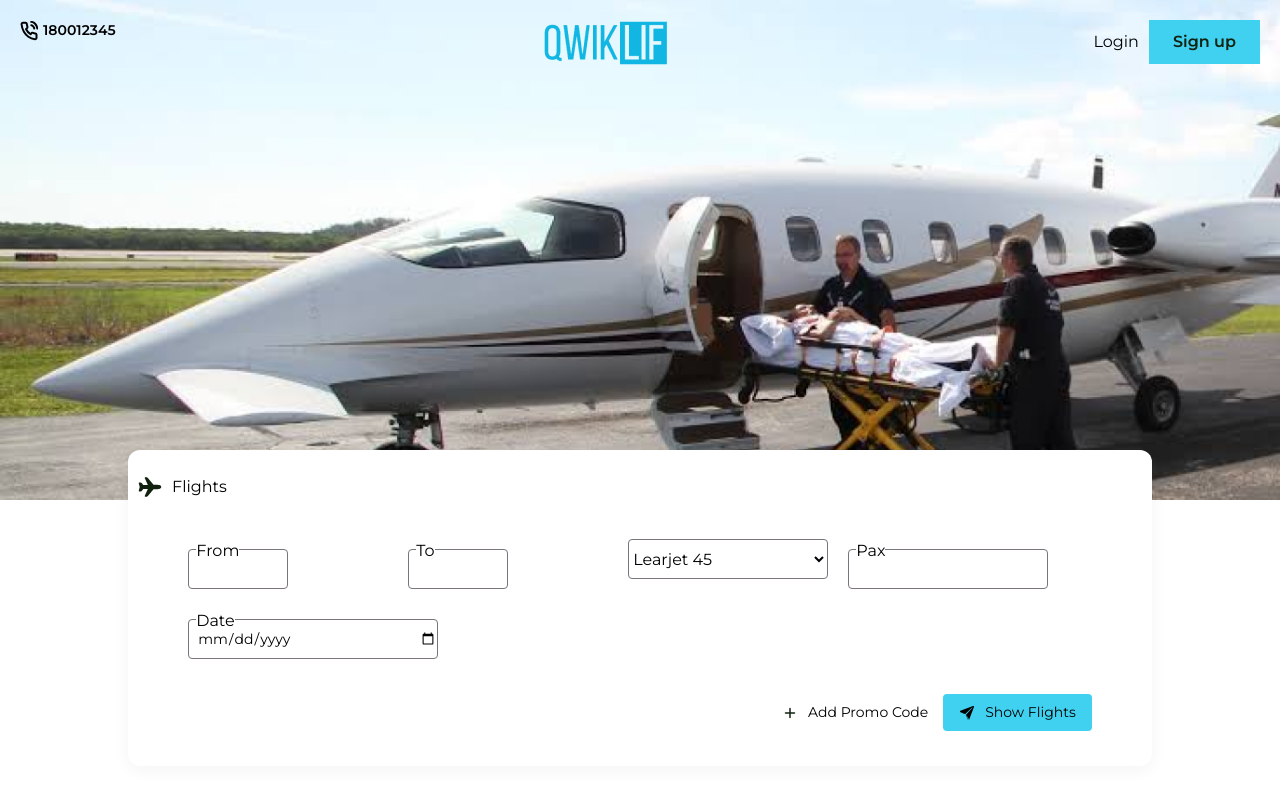
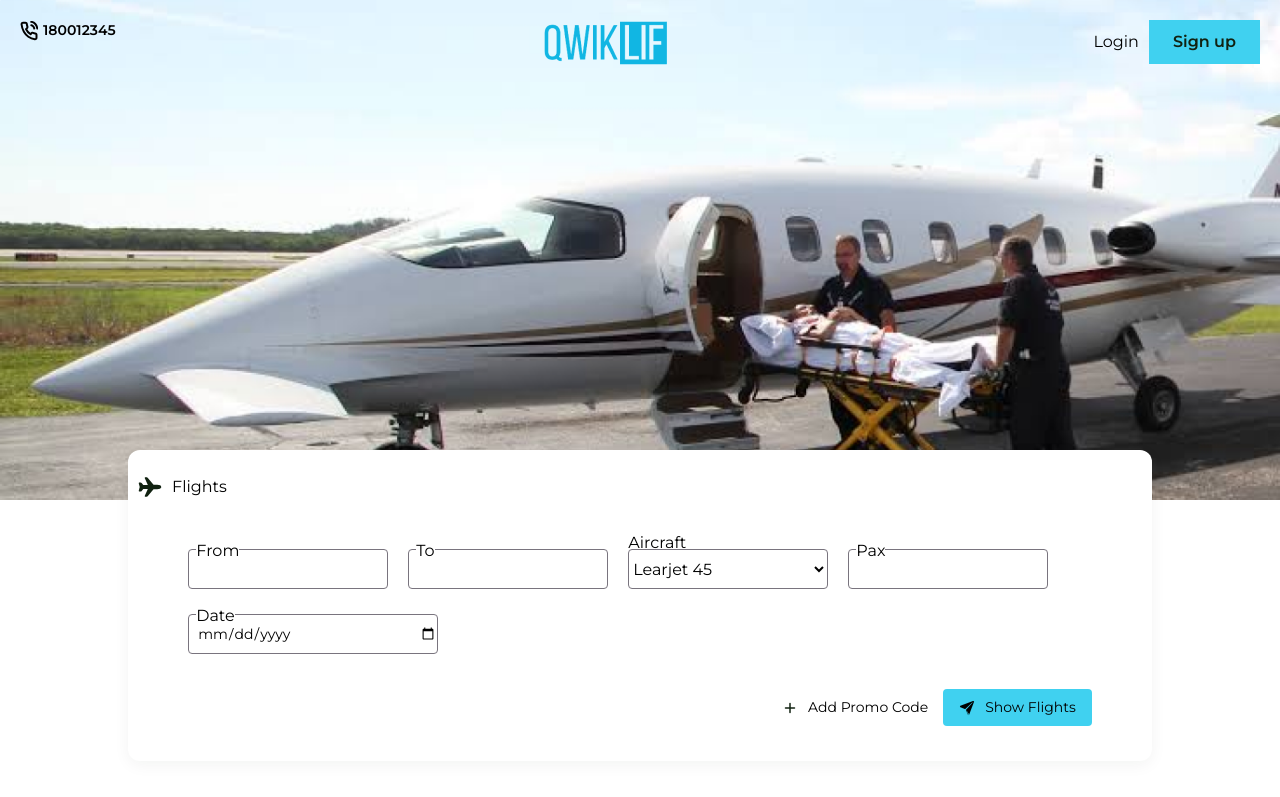
Before and after one commit to digvijaybind/Qwik-Frontend, a Next.js app: page / in a window 1280 px wide. Shown: the top 797 px of the page. Built offline with nearby package versions, Linux system fonts and the light colour scheme.

Commit message:
changes i  header part alignment issues fixes

```diff
--- a/app/page.jsx
+++ b/app/page.jsx
@@ -64,7 +64,7 @@ export default function Home() {
       if (fromSearch || tosearch) {
         searchCity(fieldType === "From" ? fromSearch : tosearch);
       }
-    }, 500);
+    }, 400);
     return () => clearInterval(interval);
   }, [fromSearch, tosearch]);
   console.log("cityMatch", cityMatch);
@@ -240,10 +240,10 @@ export default function Home() {
               <div className="flex sm:justify-center flex-wrap px-[5%] sm:px-[2%] pt-[40px]">
                 <div
                   style={{position: "relative"}}
-                  className=" mb-[15px]  w-[200px] sm:w-[100%]  mr-[20px]"
+                  className=" mb-[10px]  w-[200px] sm:w-[100%]  mr-[20px]"
                 >
                   <TextInput
-                    className={"w-[100px] sm:w-[100%] mb-[15px]  mr-[20px]"}
+                    className={"w-[200px] sm:w-[100%]  mr-[20px] mb-[15px]"}
                     label={"From"}
                     // register={register("From")}
                     value={otherData.From}
@@ -268,6 +268,9 @@ export default function Home() {
                               transform: "translateY(100%)",
                               "z-index": "100",
                             }}
+                            className={
+                              "w-[100px] sm:w-[100%] mb-[15px]  mr-[20px]"
+                            }
                             onClick={() => {
                               setOtherData((pre) => ({
                                 ...pre,
@@ -297,10 +300,10 @@ export default function Home() {
                 </div>
                 <div
                   style={{position: "relative"}}
-                  className=" mb-[15px]  w-[200px] sm:w-[100%]  mr-[20px]"
+                  className=" mb-[10px]  w-[200px] sm:w-[100%]  mr-[20px]"
                 >
                   <TextInput
-                    className={"w-[100px] sm:w-[100%] mb-[15px]  mr-[20px]"}
+                    className={"w-[200px] sm:w-[100%]  mr-[20px] mb-[15px]"}
                     label={"To"}
                     name="to"
                     value={otherData.To}
@@ -323,6 +326,9 @@ export default function Home() {
                             transform: "translateY(100%)",
                             "z-index": "100",
                           }}
+                          className={
+                            "w-[100px] sm:w-[100%] mb-[15px]  mr-[20px]"
+                          }
                           onClick={() => {
                             setOtherData((pre) => ({
                               ...pre,
@@ -354,13 +360,17 @@ export default function Home() {
               label={"Depart"}
 
             ></TextInput> */}
-                <div className="relative  mb-[15px]  w-[200px] sm:w-[100%]  mr-[20px]">
-                  <label htmlFor="" className="absolute bg-white top-[-10px]">
+
+                <div
+                  // className=" mb-[10px]  w-[200px] sm:w-[100%]  mr-[20px]"
+                  className="relative  mb-[10px]  w-[200px] sm:w-[100%]  mr-[20px] "
+                >
+                  <label htmlFor="" className="absolute bg-white top-[-18px]">
                     Aircraft
                   </label>
                   <select
                     // {...register("Aircraft")}
-                    className={`${styles.SelectInput}  h-[40px]  outline-0 mb-[15px]  w-[200px] sm:w-[100%]  mr-[20px] absolute bg-white top-[-10px]`}
+                    className={`${styles.SelectInput}  h-[40px]  outline-0 mb-[15px]  w-[200px] sm:w-[100%]  mr-[20px] absolute bg-white `}
                     name="Aircraft"
                     id=""
                     value={otherData.Aircraft}
@@ -374,7 +384,7 @@ export default function Home() {
                 </div>
 
                 <TextInput
-                  className={"w-[200px] sm:w-[100%]  mr-[20px] mb-[15px]"}
+                  className={"w-[200px] sm:w-[100%]  mr-[20px] "}
                   label={"Pax"}
                   value={otherData.Pax}
                   name="pax"
--- a/components/Form/input.jsx
+++ b/components/Form/input.jsx
@@ -1,5 +1,5 @@
 import styles from "./input.module.css";
-export const TextInput = ({label,register, className, value, onChange}) => {
+export const TextInput = ({label, register, className, value, onChange}) => {
   return (
     <div className={`flex flex-col relative ${className}`}>
       <label className="absolute top-[-10px] left-[8px] bg-white" htmlFor="">
@@ -15,7 +15,7 @@ export const TextInput = ({label,register, className, value, onChange}) => {
     </div>
   );
 };
-export const DateInput = ({ label, className,register, value, onChange }) => {
+export const DateInput = ({label, className, register, value, onChange}) => {
   return (
     <div className={`flex flex-col relative ${className}`}>
       <label className="absolute top-[-10px] left-[8px] bg-white" htmlFor="">
```
